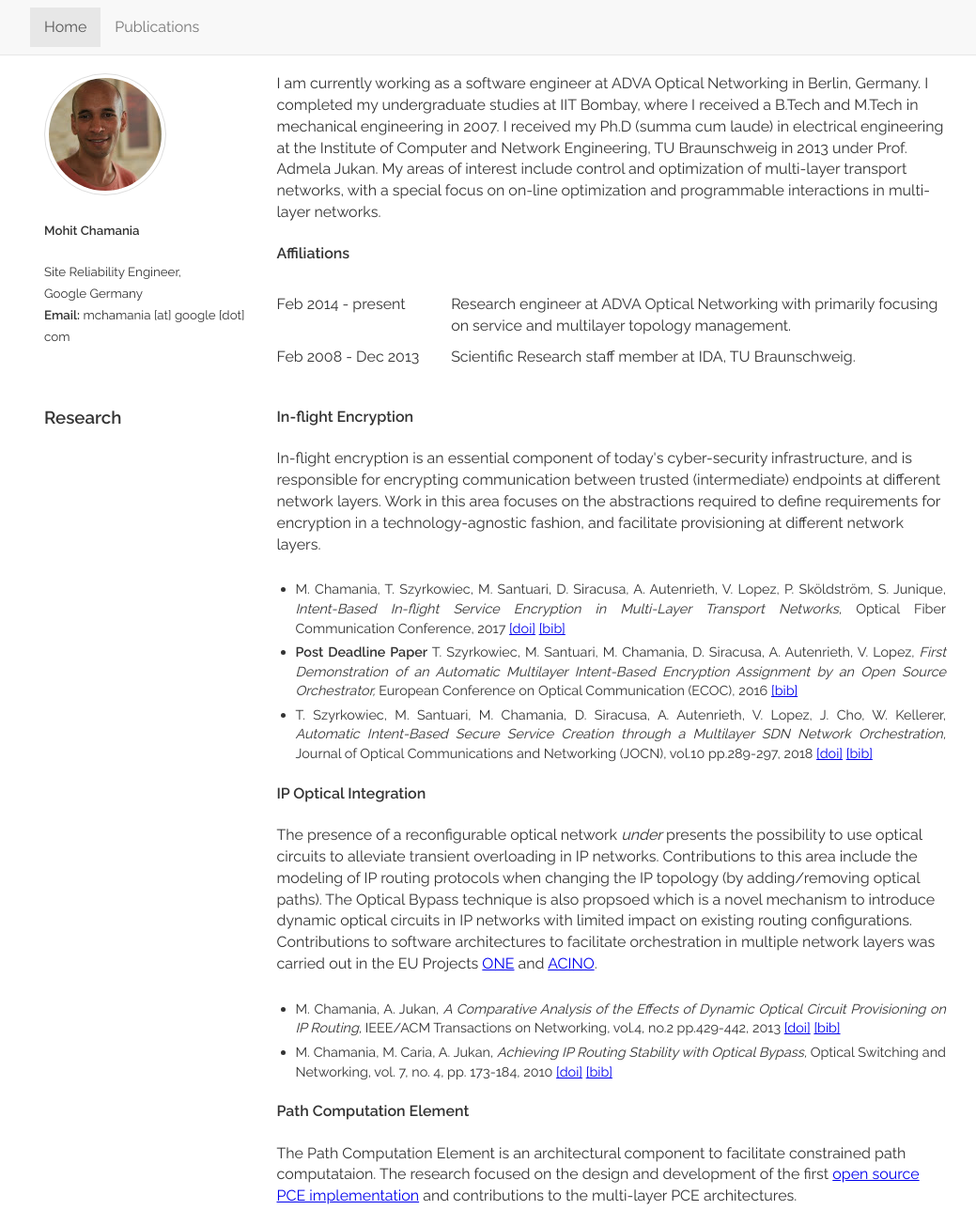
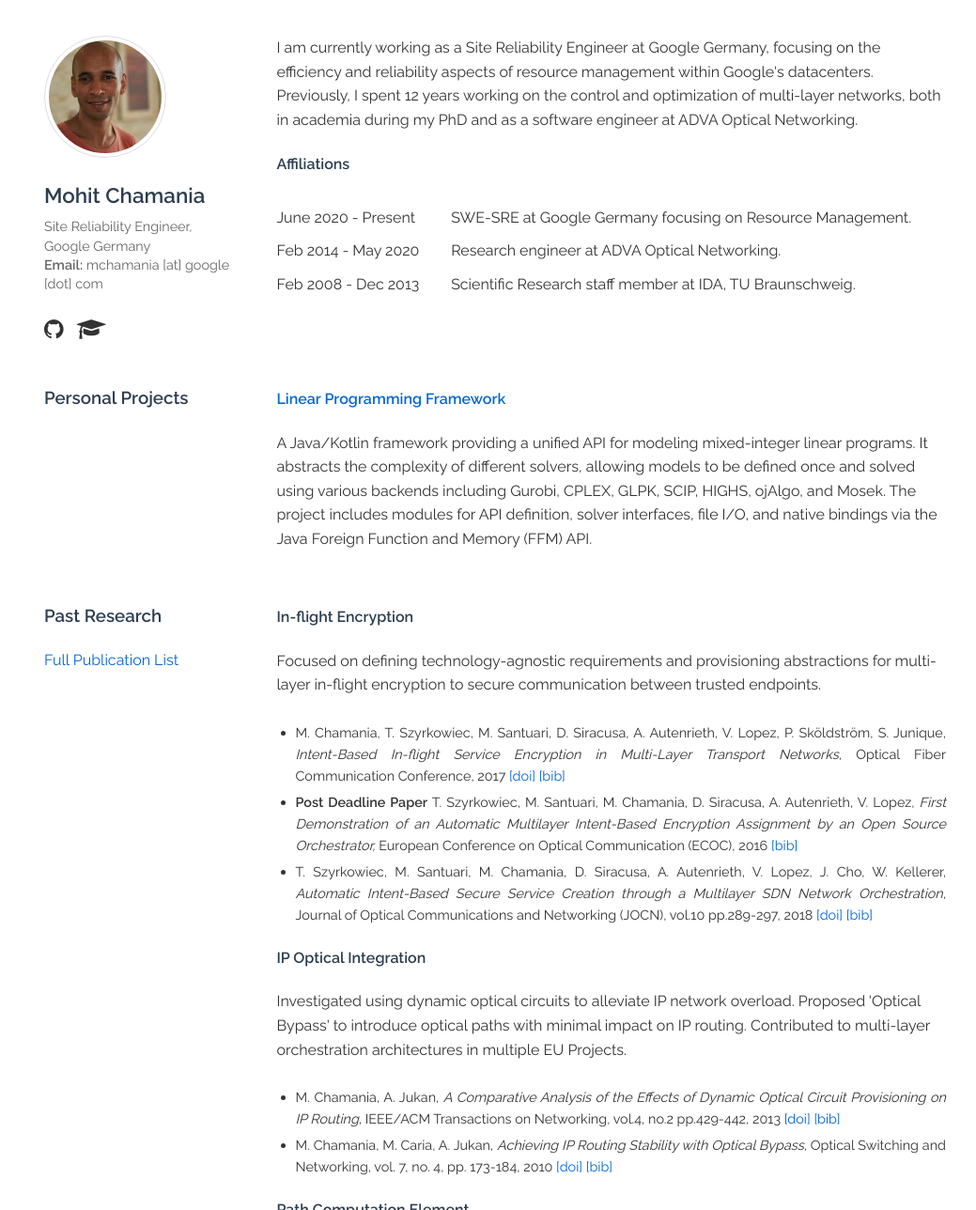
Before and after one commit to mohitc/mohitc.github.io, a plain HTML site: page index.html in a window 1280 px wide. Shown: the top 1288 px of the page at 94% size, without its empty margins (113-1152 px from the left). Drawn offline with Linux system fonts and the light colour scheme.

Commit message:
Update contents of the personal hompepage.

```diff
--- a/css/native.css
+++ b/css/native.css
@@ -1,18 +1,41 @@
 @import url('//fonts.googleapis.com/css?family=Raleway:400,300,600');
+@import url('https://cdnjs.cloudflare.com/ajax/libs/font-awesome/4.7.0/css/font-awesome.min.css');
 
 /* Basic body and font styles */
 body {
-  padding-top: 70px;
+  padding-top: 30px;
   padding-bottom: 30px;
   font-family: 'Raleway', sans-serif;
-  line-height: 1.42857143;
+  line-height: 1.6;
   color: #333;
   background-color: #fff;
 }
 
-h1, h2, h3, h4, h5, h6, li,
+h1, h2, h3, h4, h5, h6,
 .h1, .h2, .h3, .h4, .h5, .h6 {
   font-family: 'Raleway', sans-serif;
+  color: #2c3e50;
+  font-weight: 600;
+}
+
+li {
+  font-family: 'Raleway', sans-serif;
+}
+
+a {
+  color: #0366d6;
+  text-decoration: none;
+  transition: color 0.2s ease-in-out;
+}
+
+a:hover {
+  color: #024ea4;
+  text-decoration: underline;
+}
+
+small {
+  color: #666;
+  font-size: 90%;
 }
 
 /* Container */
@@ -64,107 +87,20 @@ h1, h2, h3, h4, h5, h6, li,
   padding: 4px;
 }
 
-/* Navbar */
-.navbar {
-    position: fixed;
-    top: 0;
-    right: 0;
-    left: 0;
-    z-index: 1030;
-    background-color: #f8f8f8;
-    border-bottom: 1px solid #e7e7e7;
-    min-height: 50px;
-    margin-bottom: 20px;
+/* Profile Name and Title */
+.profile-name {
+  margin-top: 15px;
+  margin-bottom: 5px;
+  font-size: 1.4em;
+  color: #2c3e50;
 }
 
-.navbar-default {
-    background-color: #f8f8f8;
-    border-color: #e7e7e7;
+.profile-title {
+  display: block;
+  margin-bottom: 10px;
+  line-height: 1.4;
 }
 
-.navbar-fixed-top {
-    top: 0;
-    border-width: 0 0 1px;
-}
-
-.navbar .container {
-    display: flex;
-    justify-content: space-between;
-    align-items: center;
-    flex-wrap: wrap;
-}
-
-.navbar-header {
-    display: flex;
-    align-items: center;
-}
-
-.navbar-toggle {
-    display: none;
-    cursor: pointer;
-    background-color: transparent;
-    border: 1px solid #ddd;
-    border-radius: 4px;
-    padding: 9px 10px;
-    margin-right: 15px;
-}
-
-.navbar-toggle .icon-bar {
-    display: block;
-    width: 22px;
-    height: 2px;
-    border-radius: 1px;
-    background-color: #888;
-}
-
-.navbar-toggle .icon-bar + .icon-bar {
-    margin-top: 4px;
-}
-
-.navbar-collapse {
-  display: flex !important;
-  flex-basis: auto;
-  flex-grow: 1;
-  align-items: center;
-}
-
-.nav {
-  display: flex;
-  padding-left: 0;
-  margin-bottom: 0;
-  list-style: none;
-}
-
-.navbar-nav {
-    display: flex;
-    margin: 7.5px -15px;
-}
-
-.nav-item > a {
-    padding: 10px 15px;
-    font-weight: 400;
-}
-
-.nav-link {
-  color: #777;
-  text-decoration: none;
-  padding: 15px;
-  display: block;
-  position: relative;
-}
-
-.nav-link.active, .nav-link:hover {
-  color: #333;
-  background-color: transparent;
-}
-
-.nav-link.active {
-    color: #555;
-    background-color: #e7e7e7;
-}
-
-
-/* Custom styles from bootstrap-custom-theme.css */
 .publist {
     padding-left: 20px;
     list-style-type: disc;
@@ -193,40 +129,10 @@ h1, h2, h3, h4, h5, h6, li,
 }
 
 .anchor {
-  padding-top: 70px;
-  margin-top: -70px; /* Compensate for the padding so it doesn't add extra space but still offsets the scroll position */
   display: block;
   visibility: hidden;
   position: relative;
-}
-
-/* For mobile */
-@media (max-width: 768px) {
-    .navbar-header {
-        width: 100%;
-        display: flex;
-        justify-content: flex-end;
-    }
-    .navbar-toggle {
-        display: block;
-    }
-    .navbar-collapse {
-        display: none !important;
-        width: 100%;
-    }
-    .navbar-collapse.in {
-        display: block !important;
-    }
-    .nav {
-        flex-direction: column;
-    }
-    .navbar-nav {
-        margin: 7.5px -15px;
-        width: 100%;
-    }
-    .nav-item {
-        width: 100%;
-    }
+  top: -10px;
 }
 
 .sr-only {
--- a/index.html
+++ b/index.html
@@ -4,7 +4,7 @@
   <meta charset="utf-8">
   <meta http-equiv="X-UA-Compatible" content="IE=edge">
   <meta name="viewport" content="width=device-width, initial-scale=1">
-    <meta name="description" content="Publications from Mohit Chamania">
+  <meta name="description" content="Mohit Chamania - Home">
   <meta name="author" content="Mohit Chamania">
   <meta name="viewport" content="width=device-width, initial-scale=1">
   <title>Mohit Chamania</title>
@@ -12,49 +12,42 @@
   <script src="./js/index.js"></script>
 </head>
 <body>
-    <nav class="navbar navbar-default navbar-fixed-top">
-      <div class="container">
-        <div class="navbar-header">
-          <button type="button" class="navbar-toggle collapsed" onclick="document.getElementById('navbar').classList.toggle('in')">
-            <span class="sr-only">Toggle navigation</span>
-            <span class="icon-bar"></span>
-            <span class="icon-bar"></span>
-            <span class="icon-bar"></span>
-          </button>
-        </div>
-        <div id="navbar" class="navbar-collapse collapse">
-          <ul class="nav navbar-nav">
-            <li class="nav-item"><a href="index.html" class="nav-link active">Home</a></li>
-            <li class="nav-item"><a href="publications.html" class="nav-link">Publications</a></li>
-          </ul>
-        </div>
-      </div>
-    </nav>
 <div class="content">
   <div class="container">
     <div class="row">
       <div class="col-sm-3">
         <img src="./images/personal.jpg" class="img-circle" alt="Mohit Chamania">
-              <h5>Mohit Chamania</h5>
-              <small>
+        <h5 class="profile-name">Mohit Chamania</h5>
+        <small class="profile-title">
           Site Reliability Engineer, <br/>
           Google Germany <br/>
           <b>Email:</b> mchamania [at] google [dot] com
         </small>
+        <div class="spacersmall">
+            <a href="https://github.com/mohitc" target="_blank" style="font-size: 24px; color: #333; margin-right: 10px;"><i class="fa fa-github"></i></a>
+            <a href="https://scholar.google.com/citations?user=OGBUUooAAAAJ&hl=en&oi=ao" target="_blank" style="font-size: 24px; color: #333;"><i class="fa fa-graduation-cap"></i></a>
+        </div>
       </div>
       <div class="col-sm-9">
-            I am currently working as a software engineer at ADVA Optical Networking in Berlin, Germany. I completed my undergraduate
-            studies at IIT Bombay, where I received a B.Tech and M.Tech in mechanical engineering in 2007. I received my Ph.D (summa cum laude)
-            in electrical engineering at the Institute of Computer and Network Engineering, TU Braunschweig in 2013 under Prof. Admela Jukan.
-            My areas of interest include control and optimization of multi-layer transport networks, with a special focus on on-line optimization
-            and programmable interactions in multi-layer networks.
+        I am currently working as a Site Reliability Engineer at Google Germany, focusing on the efficiency and
+        reliability aspects of resource management within Google's datacenters. Previously, I spent 12 years working on
+        the control and optimization of multi-layer networks, both in academia during my PhD and as a software engineer
+        at ADVA Optical Networking.
         <h4>Affiliations</h4>
         <div class="row spacersmall">
           <div class="col-sm-3">
-                Feb 2014 - present
+            June 2020 - Present
           </div>
           <div class="col-sm-9">
-                Research engineer at ADVA Optical Networking with primarily focusing on service and multilayer topology management.
+            SWE-SRE at Google Germany focusing on Resource Management.
+          </div>
+        </div>
+        <div class="row spacersmall">
+          <div class="col-sm-3">
+            Feb 2014 - May 2020
+          </div>
+          <div class="col-sm-9">
+            Research engineer at ADVA Optical Networking.
           </div>
         </div>
         <div class="row spacersmall">
@@ -69,35 +62,37 @@
     </div>
     <div class="row spacer">
       <div class="col-sm-3">
-            <h3>Research</h3>
+        <h3>Personal Projects</h3>
+      </div>
+      <div class="col-sm-9">
+        <h4><a href="https://github.com/mohitc/LPFramework" target="_blank">Linear Programming Framework</a></h4>
+        <p>
+          A Java/Kotlin framework providing a unified API for modeling mixed-integer linear programs. It abstracts the complexity of different solvers, allowing models to be defined once and solved using various backends including Gurobi, CPLEX, GLPK, SCIP, HIGHS, ojAlgo, and Mosek. The project includes modules for API definition, solver interfaces, file I/O, and native bindings via the Java Foreign Function and Memory (FFM) API.
+        </p>
+      </div>
+    </div>
+    <div class="row spacer">
+      <div class="col-sm-3">
+        <h3>Past Research</h3>
+        <p><a href="publications.html">Full Publication List</a></p>
       </div>
       <div class="col-sm-9">
         <h4>In-flight Encryption</h4>
-            In-flight encryption is an essential component of today's cyber-security infrastructure, and is
-            responsible for encrypting communication between trusted (intermediate) endpoints at different
-            network layers. Work in this area focuses on the abstractions required to define requirements
-            for encryption in a technology-agnostic fashion, and facilitate provisioning at different network
-            layers.
+        Focused on defining technology-agnostic requirements and provisioning abstractions for multi-layer in-flight
+        encryption to secure communication between trusted endpoints.
         <ul class="publist spacersmall" id="enc-list">
         </ul>
 
         <h4>IP Optical Integration</h4>
-            <p>The presence of a reconfigurable optical network <i>under</i> presents the possibility to use
-              optical circuits to alleviate transient overloading in IP networks. Contributions to this area
-              include the modeling of IP routing protocols when changing the IP topology (by adding/removing
-              optical paths). The Optical Bypass technique is also propsoed which is a novel mechanism
-              to introduce dynamic optical circuits in IP networks with limited impact on existing routing
-              configurations. Contributions to software architectures to facilitate orchestration in multiple
-              network layers was carried out in the EU Projects <a href="http://ict-one.eu" target="_blank">ONE</a>
-              and <a href="http://acino.eu" target="_blank">ACINO</a>.
+        <p>Investigated using dynamic optical circuits to alleviate IP network overload. Proposed 'Optical Bypass' to
+          introduce optical paths with minimal impact on IP routing. Contributed to multi-layer orchestration
+          architectures in multiple EU Projects.
         </p>
         <ul class="publist spacersmall" id="ipopt-list">
         </ul>
         <h4>Path Computation Element</h4>
-            <p>The Path Computation Element is an architectural component to facilitate constrained path computataion.
-              The research focused on the design and development of the first
-              <a href="http://www.opensourcepce.org" target="_blank">open source PCE implementation</a> and contributions
-              to the multi-layer PCE architectures.
+        <p>Designed and developed the first open source PCE implementation and contributed to multi-layer PCE
+          architectures for constrained path computation.
         </p>
         <ul class="publist" id="pce-list">
         </ul>
@@ -105,18 +100,13 @@
     </div>
     <div class="row spacer">
       <div class="col-sm-3">
-            <h3>Research Projects</h3>
+        <h3>Past Research Projects</h3>
       </div>
       <div class="col-sm-9">
-            <h4>Current Projects</h4>
         <ul>
           <li><a href="https://www.celticplus.eu/project-sendate-secure-dci/" target="_blank">SENDATE</a> Secure Datacenter Interconnects</li>
-	      <li><a href="http://acino.eu" target="_blank">ACINO</a> Application-centric IP/Optical Network Orchestration</li>
-            </ul>
-            <h4>Past Projects</h4>
-            <ul>
-              <li><a href="http://ict-one.eu" target="_blank">ONE</a> Towards Automated Interactions between the
-                Internet and the Carrier-Grade Management Ecosystems (EU STREP)</li>
+          <li><a href="https://cordis.europa.eu/project/id/645127" target="_blank">ACINO</a> Application-centric IP/Optical Network Orchestration</li>
+          <li><a href="https://cordis.europa.eu/project/id/258300" target="_blank">ONE</a> Towards Automated Interactions between the Internet and the Carrier-Grade Management Ecosystems (EU STREP)</li>
           <li>X10 Media Composer (IBM Innovation Award)</li>
           <li><a href="https://www.celticplus.eu/project-100-get-e3/" target="_blank">100 GET</a> 100 Gb/s Carrier-grade Ethernet (awarded by BMBF)</li>
         </ul>
```
Also changed, not shown: publications.html (+6 -20 lines). Lines whose indentation alone changed are shown as unchanged.
